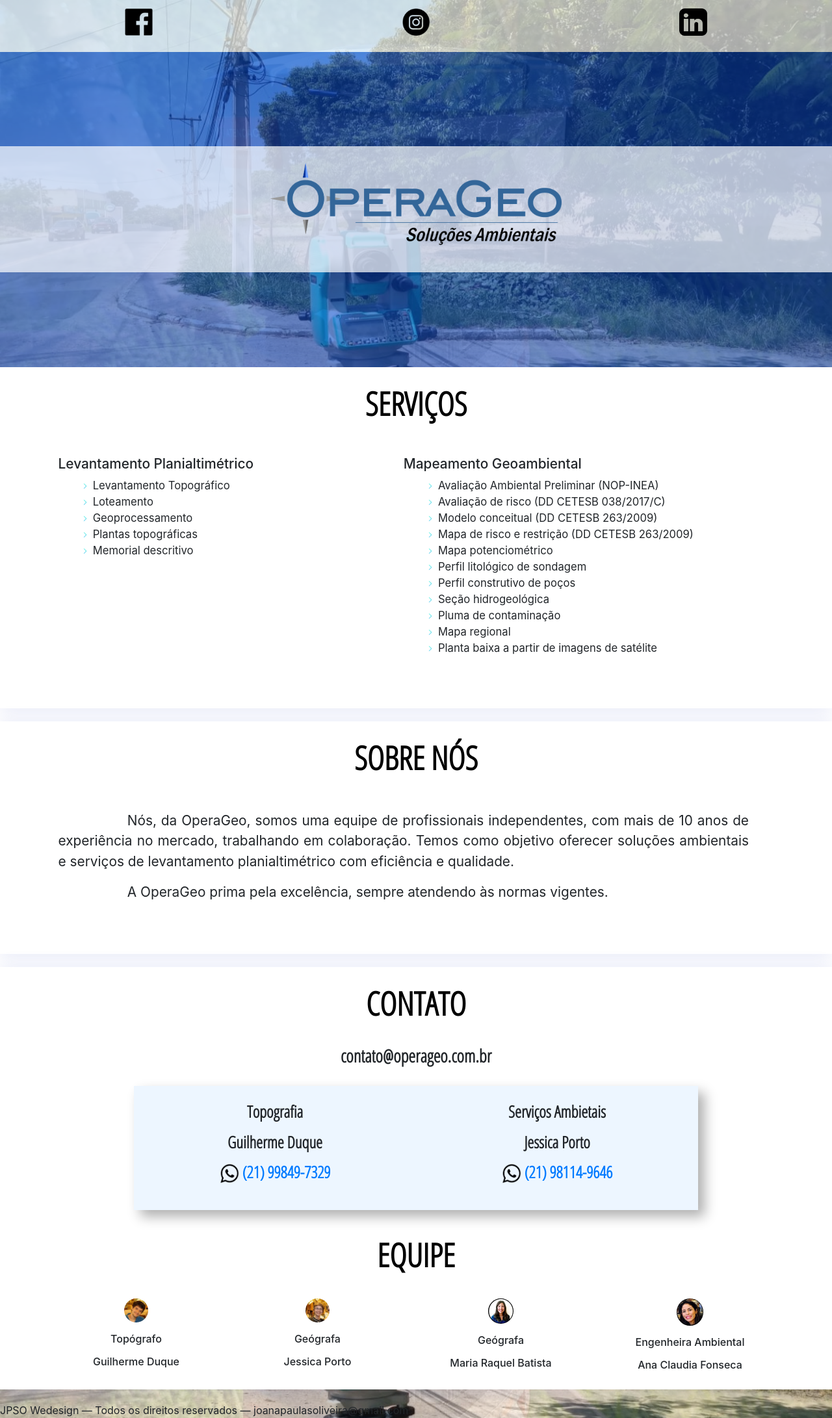
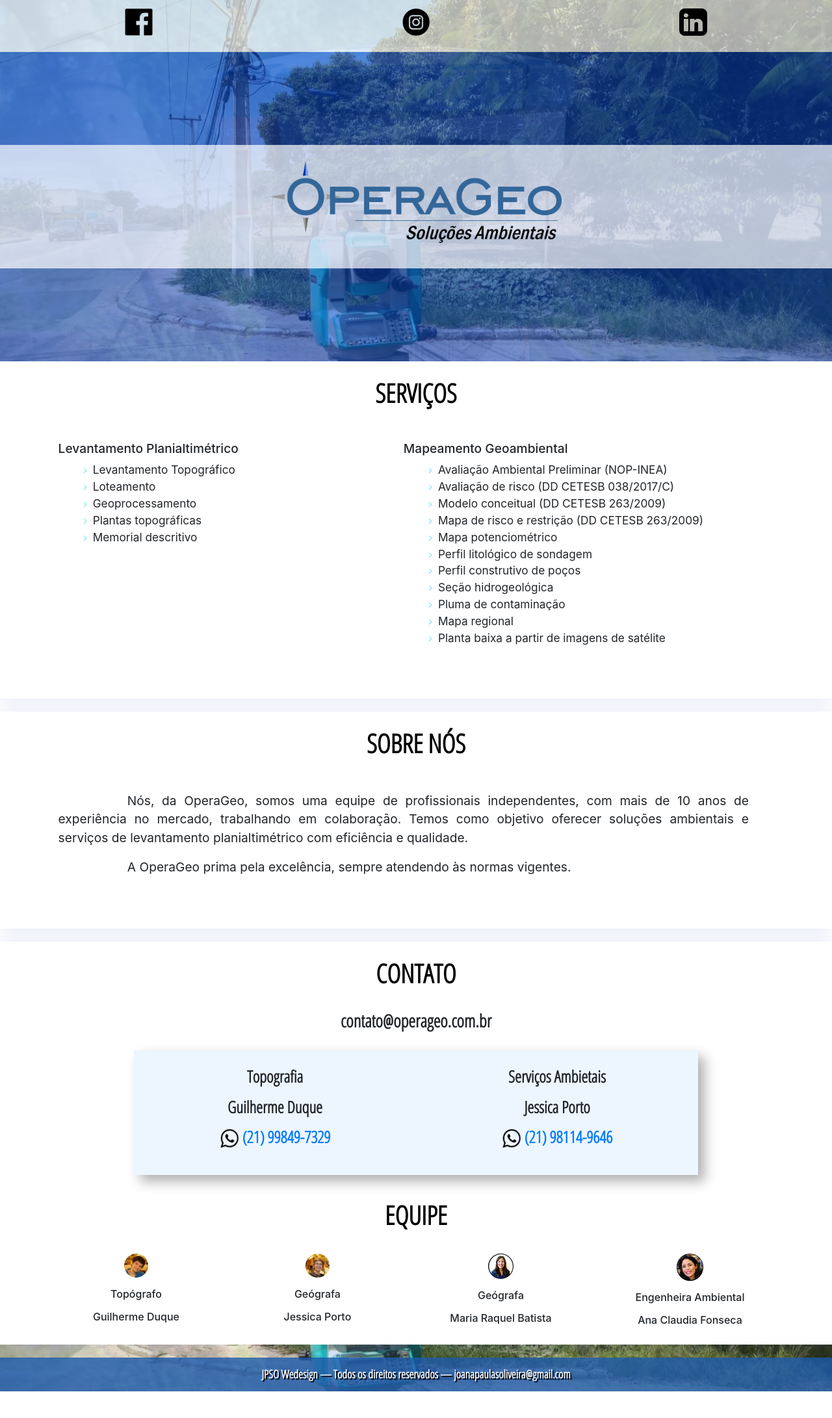
Before and after one commit to joanapaulaso/GeoNova, a PHP site: page / in a window 1280 px wide. Shown: the whole page at 65% size. After the commit the page ends 2141 px from the top, so only its background shows below. Run offline with PHP 8.4, Linux system fonts and the light colour scheme.

Commit message:
Add files via upload

```diff
--- a/CSS/custom-responsive-style.css
+++ b/CSS/custom-responsive-style.css
@@ -346,13 +348,13 @@
 
 	.card-body {
 
-		font-size: 130% !important;
+		font-size: 120% !important;
 
 	}
 
 	.btn-link {
 
-		font-size: 50px !important;
+		font-size: 40px !important;
 
 	}
 
--- a/CSS/styles.css
+++ b/CSS/styles.css
@@ -202,6 +202,7 @@ p.who-text {
     padding-right: 10% !important;
     padding-top: 2% !important;
     padding-bottom: 5% !important;
+    font-size: 80%;
 
 }
 
@@ -236,7 +237,7 @@ p.who-text {
 
 .serv-list {
 
-    font-size: 80%;
+    font-size: 90%;
     padding-inline-start: 10% !important;
     list-style-image: url("../IMG/arrow.png");
 
@@ -312,3 +313,21 @@ p.center-mail {
     padding: 0% !important;
 
 }
+
+.footer {
+
+    background: rgba(29, 92, 173, 0.8);
+    width: 100%;
+    padding-top: 1%;
+    padding-bottom: 1%;
+    padding-left: 10%;
+    padding-right: 10%;
+    text-align: center;
+    font-family: 'Open Sans Condensed', sans-serif;
+    font-weight: bold;
+    vertical-align: middle;
+    color: rgb(255, 255, 255);
+    font-size: 110%;
+    text-shadow: 2px 2px rgb(0, 0, 0);
+
+}
```
Also changed, not shown: other parts of CSS/custom-responsive-style.css (+17 -15 lines).
